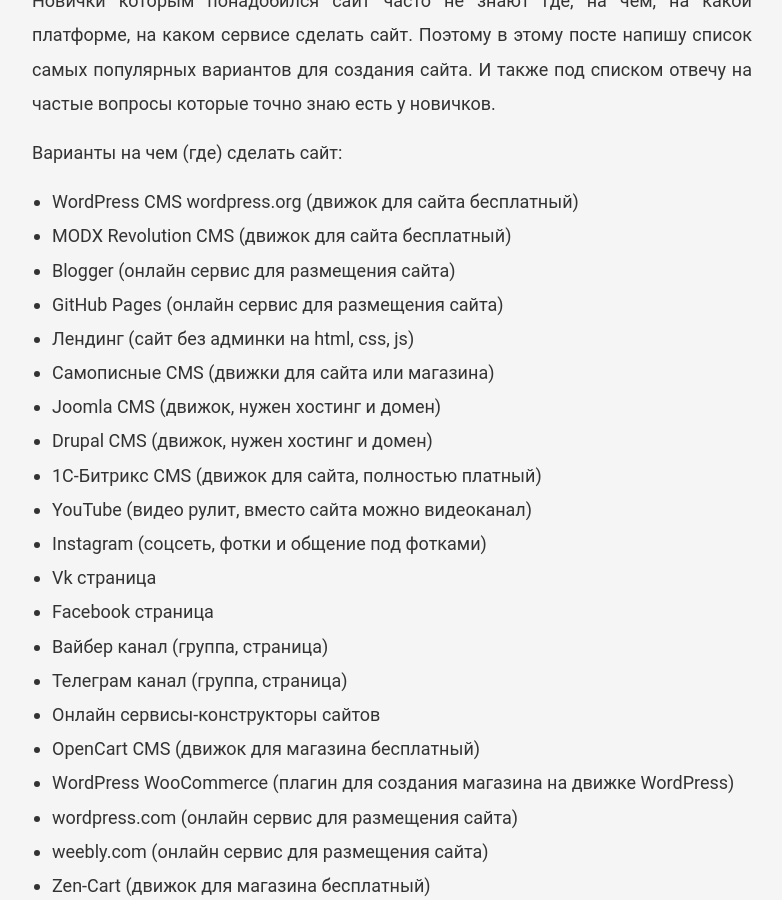
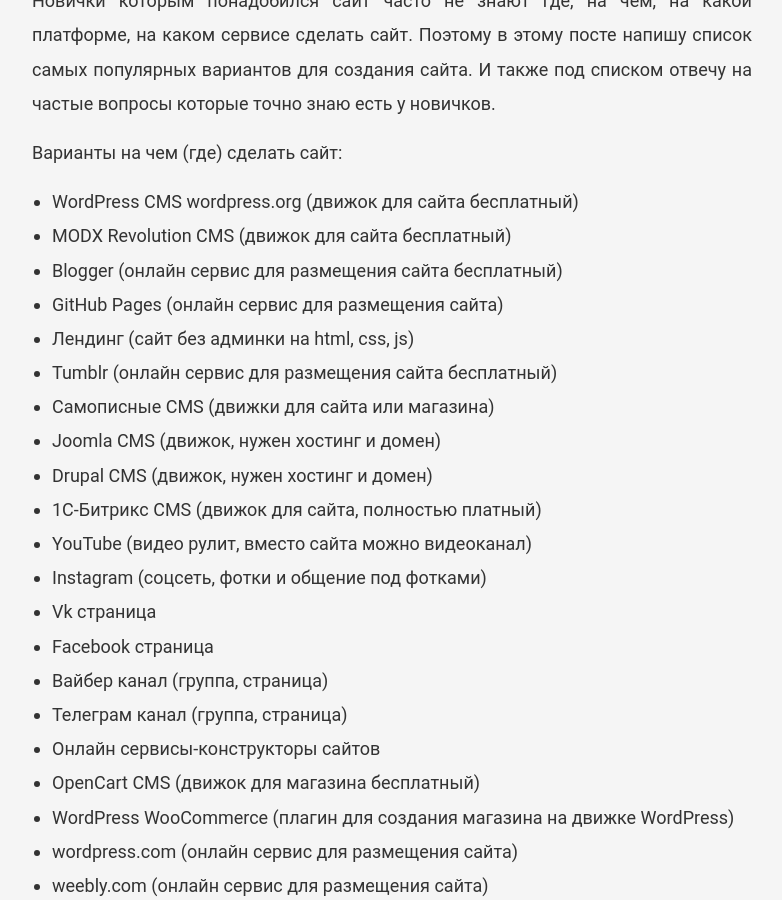
Before and after one commit to VadymVolos/vadymvolos.github.io, a Jekyll site: the page built from _posts/digital-marketing/2017-02-07-varianty-na-chem-sdelat-sayt.md, in a window 1280 px wide and 900 px high, scrolled down 701 px. Shown: the whole window, without its empty margins (248-1030 px from the left). Built offline with Jekyll 4.4.1, drawn with Linux system fonts in a browser that asks for light colours; nearby versions of some CDN libraries; comment, search, counter and statistics services are not loaded.

Commit message:
Update 2017-02-07-varianty-na-chem-sdelat-sayt.md

```diff
--- a/_posts/digital-marketing/2017-02-07-varianty-na-chem-sdelat-sayt.md
+++ b/_posts/digital-marketing/2017-02-07-varianty-na-chem-sdelat-sayt.md
@@ -14,9 +14,10 @@
 <ul>
     <li>WordPress CMS wordpress.org (движок для сайта бесплатный)</li>
     <li>MODX Revolution CMS (движок для сайта бесплатный)</li>
-    <li>Blogger (онлайн сервис для размещения сайта)</li>
+    <li>Blogger (онлайн сервис для размещения сайта бесплатный)</li>
     <li>GitHub Pages (онлайн сервис для размещения сайта)</li>
     <li>Лендинг (сайт без админки на html, css, js)</li>
+    <li>Tumblr (онлайн сервис для размещения сайта бесплатный)</li>
     <li>Самописные CMS (движки для сайта или магазина)</li>
     <li>Joomla CMS (движок, нужен хостинг и домен)</li>
     <li>Drupal CMS (движок, нужен хостинг и домен)</li>
```
